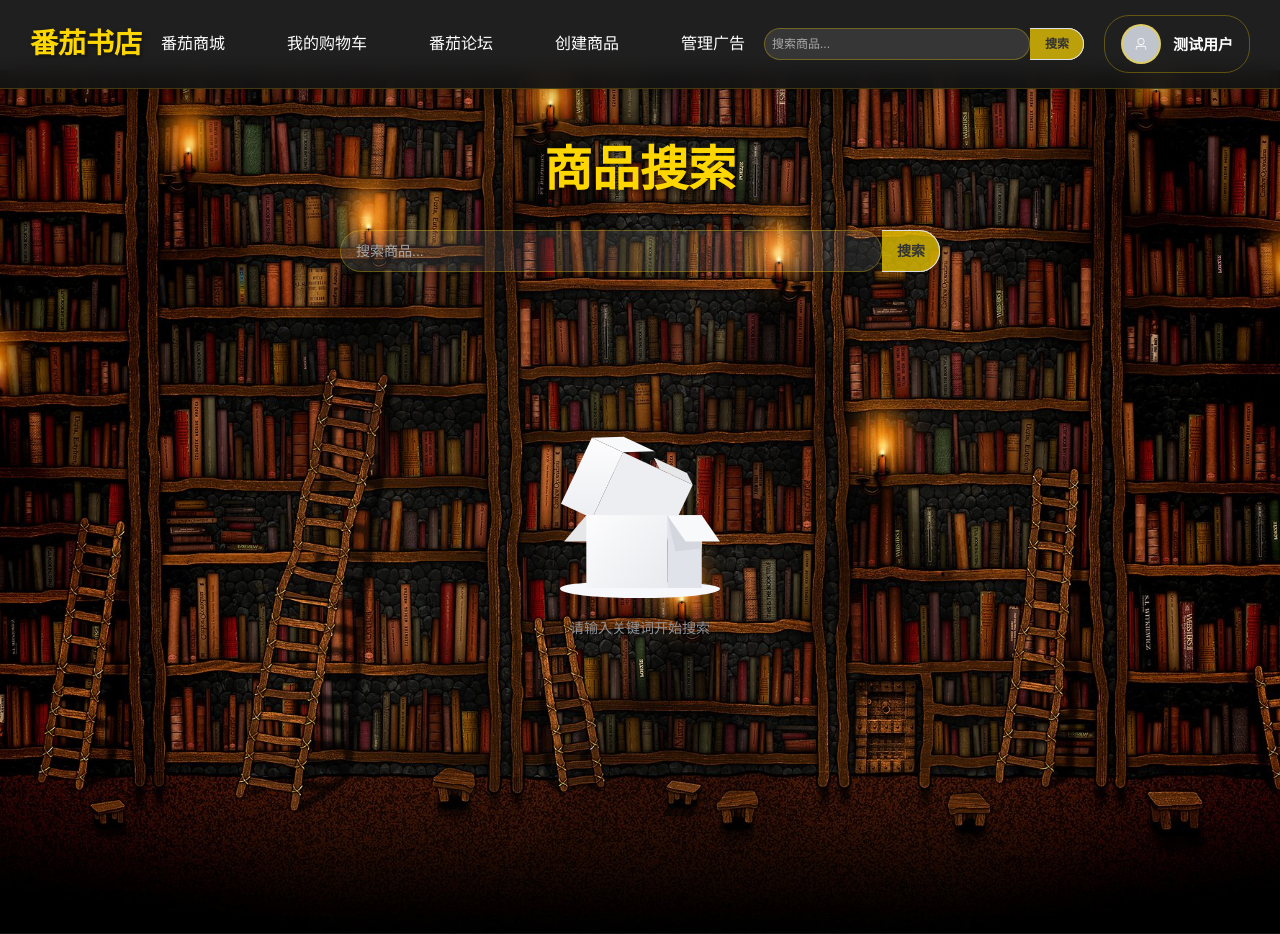
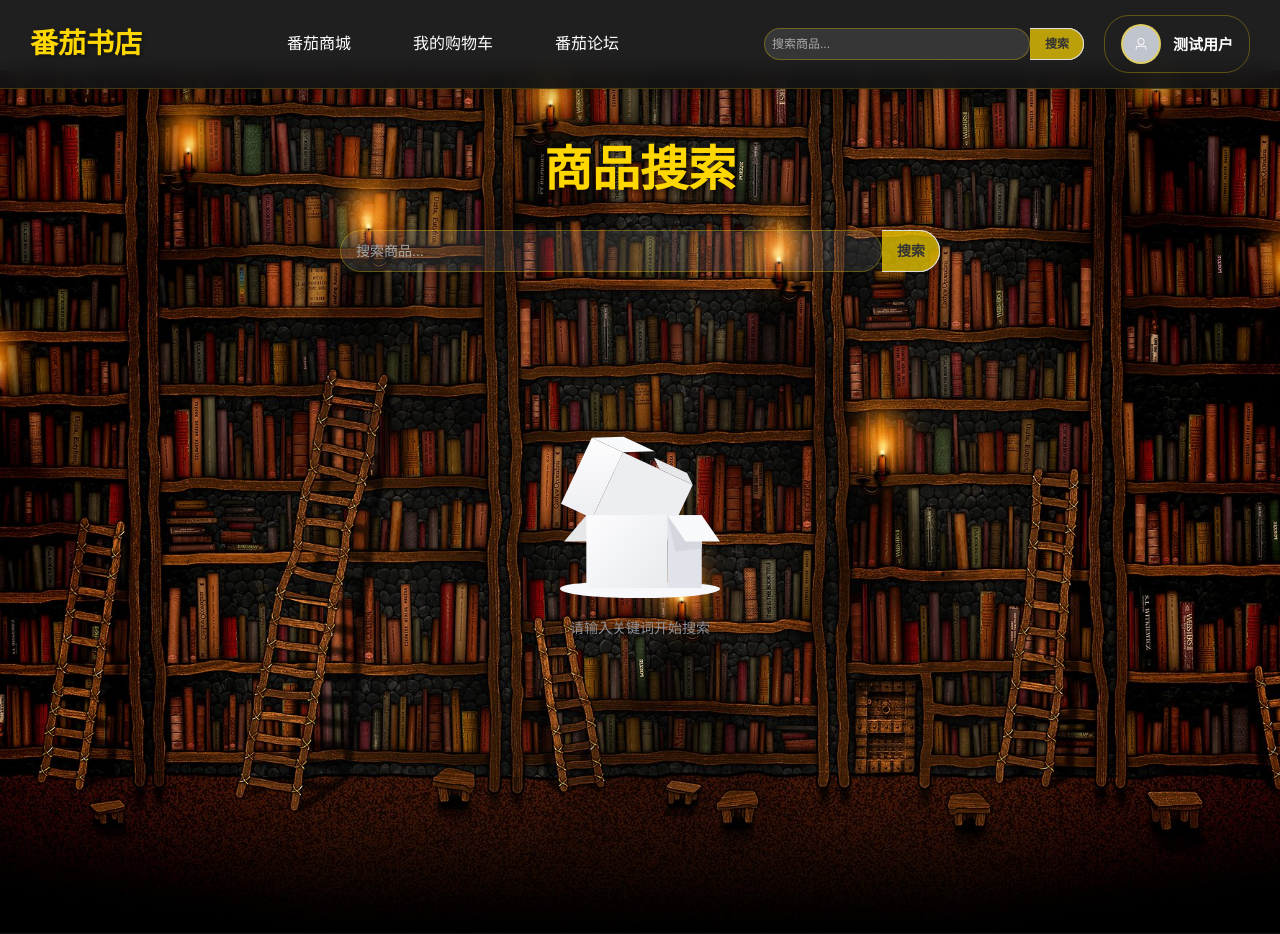
Before and after one commit to YifanNiu1018/TomatoStore_nju, a Vue app: page /search in a window 1280 px wide. Built offline with nearby package versions, Linux system fonts and the light colour scheme; the HTML template or start-up script is replaced by a standard one.

Commit message:
Roles test

```diff
--- a/src/components/Header.vue
+++ b/src/components/Header.vue
@@ -5,6 +5,7 @@ import { useRouter } from "vue-router";
 import { User } from '@element-plus/icons-vue';
 
 const router = useRouter();
+const role = sessionStorage.getItem("role");
 const searchKeyword = ref('');
 
 // 用户信息（可以从 store 或 API 获取）
@@ -56,8 +57,8 @@ const handleSearch = () => {
       <a href="/productlist">番茄商城</a>
       <a href="/cart">我的购物车</a>
       <a href="/forum">番茄论坛</a>
-      <a href="/product-create">创建商品</a>
-      <a href="/advertise/manage">管理广告</a>
+      <a v-if="role === 'admin'" href="/product-create">创建商品</a>
+      <a v-if="role === 'admin'" href="/advertise/manage">管理广告</a>
     </nav>
     <div class="right">
       <ElInput
--- a/src/views/products/ProductDetail.vue
+++ b/src/views/products/ProductDetail.vue
@@ -11,7 +11,7 @@ const productId = ref<number>(Number(route.params.id))
 const product = ref<ProductVO>({} as ProductVO)
 const stockpile = ref<StockpileVO>({} as StockpileVO)
 const loading = ref(true)
-const role = 'admin'
+const role = sessionStorage.getItem('role')
 const quantity = ref(1) // 购物车数量
 const maxQuantity = computed(() => {
   const available = (stockpile.value.amount || 0) - (stockpile.value.frozen || 0)
--- a/src/views/user/Login.vue
+++ b/src/views/user/Login.vue
@@ -40,6 +40,7 @@ const handleLogin = () => {
             });
             sessionStorage.setItem("username", form.username);
             sessionStorage.setItem("token", res.data.data);
+            sessionStorage.setItem("role", res.data.data.role);
             router.push({ path: "/productlist" }); // 登录成功
           } else {
             ElMessage({
```
